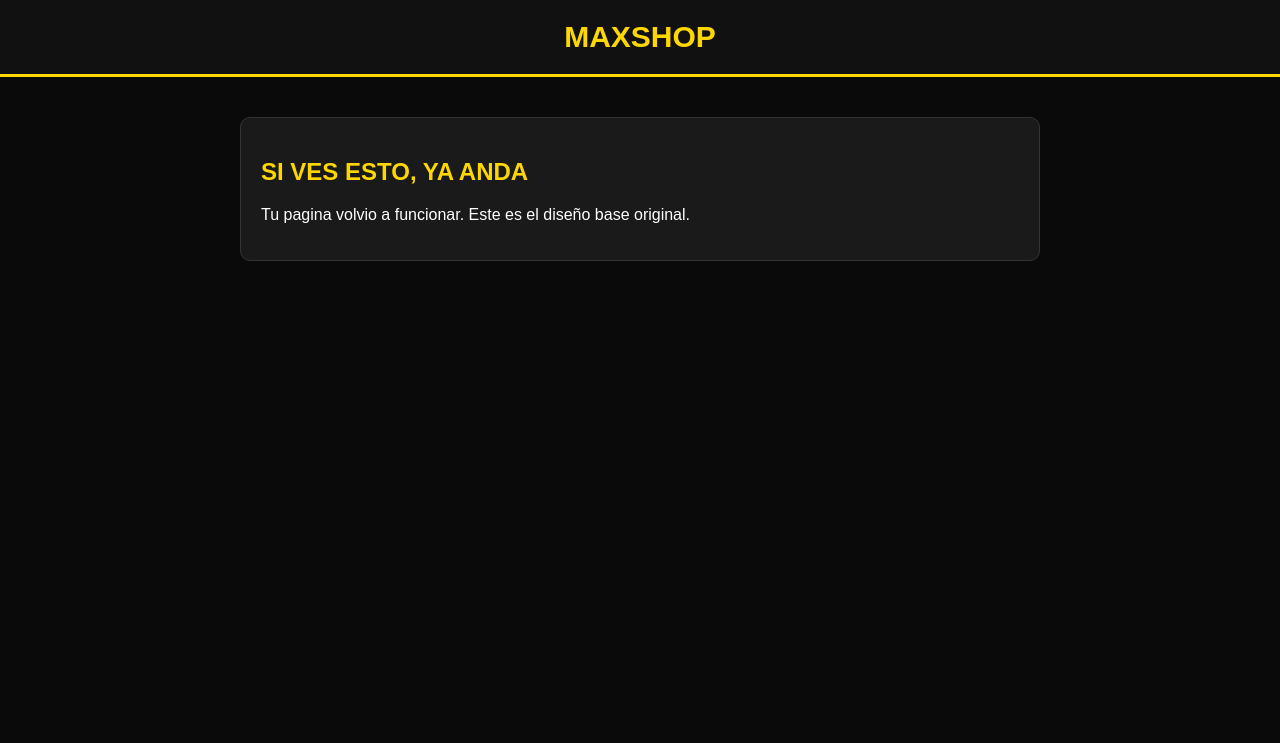
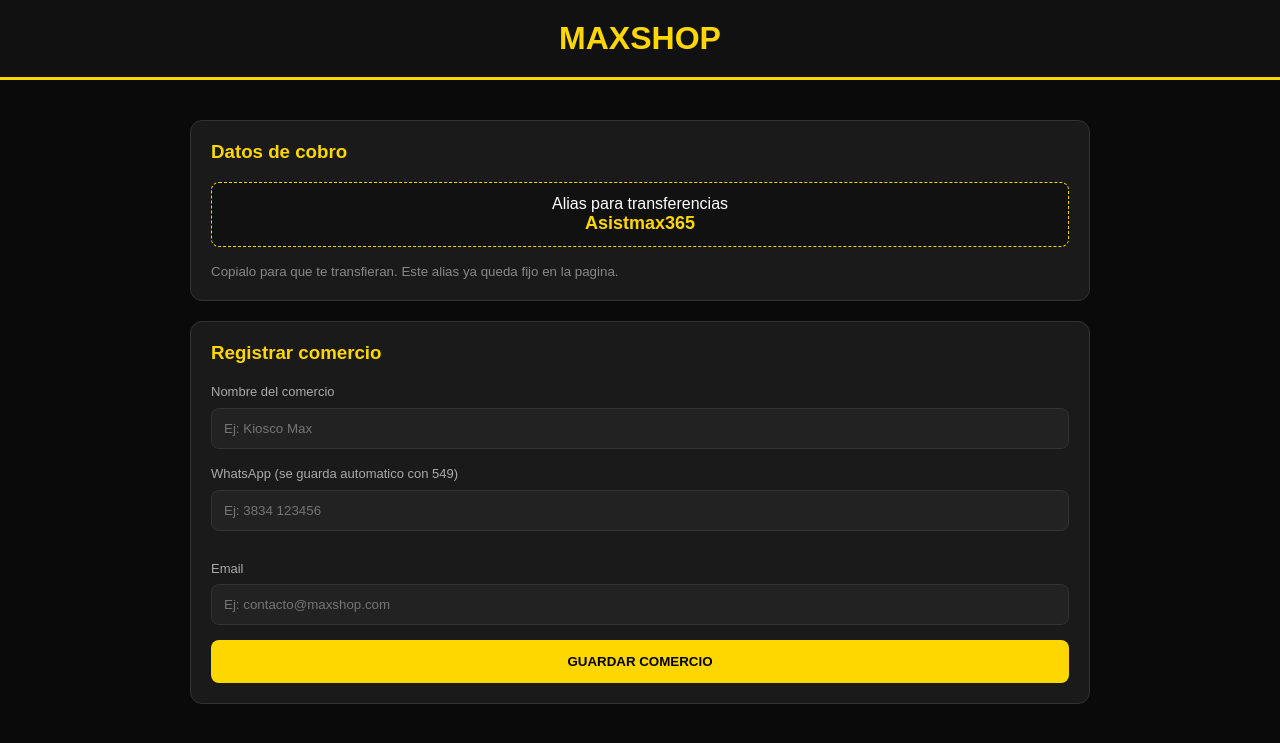
Before and after one commit to AsistMax/MaxShop, a FastAPI app: page / in a window 1280 px wide. Shown: the top 743 px of the page. Run offline with FastAPI, Linux system fonts and the light colour scheme.

Commit message:
Update index.html

```diff
--- a/templates/index.html
+++ b/templates/index.html
@@ -1,23 +1,65 @@
 <!DOCTYPE html>
-<html>
+<html lang="es">
 <head>
 <meta charset="UTF-8">
-<title>MAXSHOP</title>
+<meta name="viewport" content="width=device-width, initial-scale=1.0">
+<title>MAXSHOP - Panel</title>
 <style>
-body{background:#0a0a0a;color:white;font-family:Arial;margin:0}
-header{background:#111;border-bottom:3px solid gold;padding:20px;text-align:center}
-.logo{color:gold;font-size:30px;font-weight:bold}
-.box{max-width:800px;margin:20px auto;padding:20px}
-.card{background:#1a1a1a;border:1px solid #333;padding:20px;border-radius:10px}
+body{margin:0;background:#0a0a0a;color:white;font-family:Arial}
+header{background:#111;border-bottom:3px solid #FFD700;padding:20px;text-align:center}
+.logo{color:#FFD700;font-size:32px;font-weight:900}
+.container{max-width:900px;margin:20px auto;padding:20px}
+.card{background:#1a1a1a;border:1px solid #333;border-radius:12px;padding:20px;margin-bottom:20px}
+label{color:#aaa;font-size:13px}
+input{width:100%;padding:12px;border-radius:8px;border:1px solid #333;background:#222;color:white;margin:8px 0 15px;box-sizing:border-box}
+.btn{background:#FFD700;color:black;border:none;padding:14px;border-radius:8px;font-weight:bold;width:100%;cursor:pointer}
+.alias-box{background:#111;border:1px dashed #FFD700;padding:12px;border-radius:8px;text-align:center;margin-bottom:15px}
+.alias-box b{color:#FFD700;font-size:18px}
+small{color:#888}
 </style>
 </head>
 <body>
 <header><div class="logo">MAXSHOP</div></header>
-<div class="box">
+<div class="container">
+
 <div class="card">
-<h2 style="color:gold">SI VES ESTO, YA ANDA</h2>
-<p>Tu pagina volvio a funcionar. Este es el diseño base original.</p>
+<h3 style="color:#FFD700;margin-top:0;">Datos de cobro</h3>
+<div class="alias-box">
+Alias para transferencias<br>
+<b>Asistmax365</b>
 </div>
+<small>Copialo para que te transfieran. Este alias ya queda fijo en la pagina.</small>
 </div>
+
+<div class="card">
+<h3 style="color:#FFD700;margin-top:0;">Registrar comercio</h3>
+<label>Nombre del comercio</label>
+<input id="nombre" placeholder="Ej: Kiosco Max">
+<label>WhatsApp (se guarda automatico con 549)</label>
+<input id="wsp" placeholder="Ej: 3834 123456" onblur="formatearWsp()">
+<small id="preview" style="color:#FFD700;"></small>
+<label style="margin-top:15px;display:block;">Email</label>
+<input id="email" placeholder="Ej: contacto@maxshop.com">
+<button class="btn" onclick="guardar()">GUARDAR COMERCIO</button>
+</div>
+
+</div>
+<script>
+function formatearWsp(){
+  let input = document.getElementById('wsp');
+  let val = input.value.replace(/\D/g,'');
+  if(val.startsWith('549')){ /* ya esta bien */ }
+  else if(val.startsWith('54')){ val = '549' + val.substring(2); }
+  else if(val.startsWith('0')){ val = '549' + val.substring(1); }
+  else { val = '549' + val; }
+  input.value = val;
+  document.getElementById('preview').innerText = 'Se guardará como: ' + val;
+}
+function guardar(){
+  formatearWsp();
+  alert('Guardado: ' + document.getElementById('wsp').value + '\nAlias: Asistmax365');
+  // aca va tu fetch al backend si tenes
+}
+</script>
 </body>
-</html>
+  </html>
```
